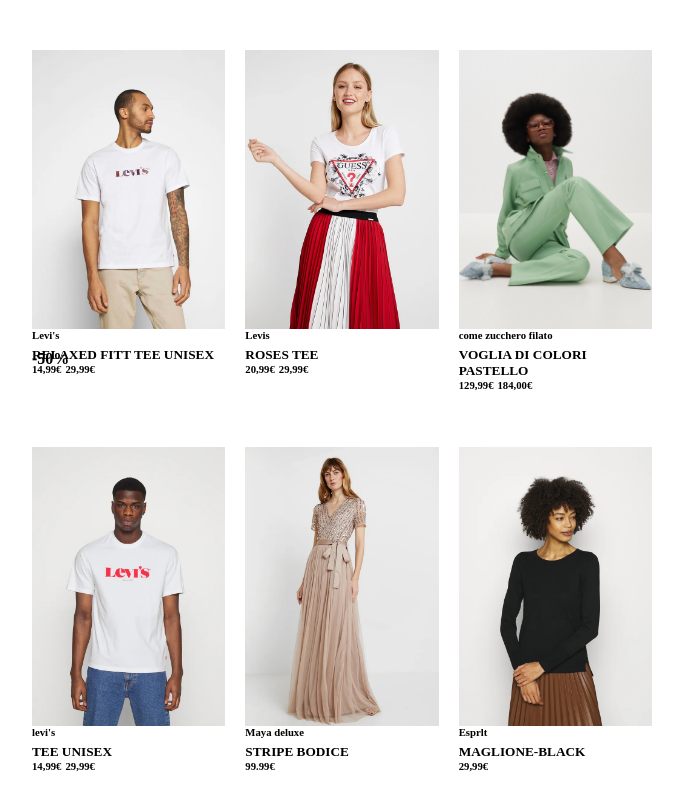
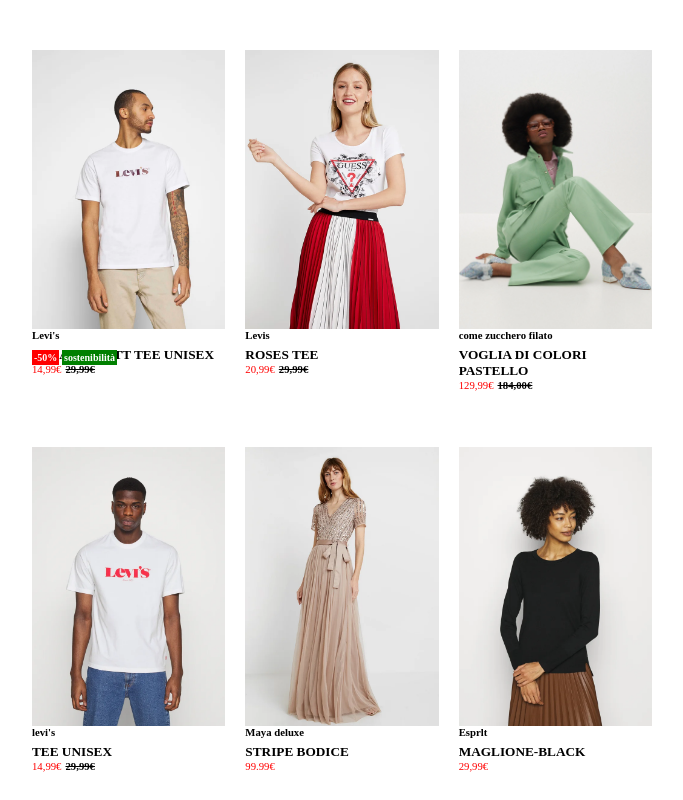
Before and after one commit to CosimoGiove/html-css-boolando, a plain HTML site: page index.html in a window 1280 px wide. Shown: the whole page, without its empty margins (288-971 px from the left). Drawn offline with Linux system fonts and the light colour scheme.

Commit message:
feat:  prima immagine  con sconto e  cuore

```diff
--- a/index.html
+++ b/index.html
@@ -4,6 +4,9 @@
     <meta charset="UTF-8">
     <meta name="viewport" content="width=device-width, initial-scale=1.0">
     <link rel="stylesheet" href="style.css">
+     <!--font awesome-->
+      <!--my css-->
+      <link rel="stylesheet" href="https://cdnjs.cloudflare.com/ajax/libs/font-awesome/6.4.2/css/all.min.css" integrity="sha512-z3gLpd7yknf1YoNbCzqRKc4qyor8gaKU1qmn+CShxbuBusANI9QpRohGBreCFkKxLhei6S9CQXFEbbKuqLg0DA==" crossorigin="anonymous" referrerpolicy="no-referrer" />
     <title>Boolando</title>
 </head>
 <body class="debug">
@@ -12,48 +15,60 @@
         <section>
             <div class="contenitoresupremo">
                <div class="card">
+                 <!--immagine interna-->
                 <img class="immagine" src="images/1.webp" alt="immagine">
+                 <!--font awesome-->
+                <i class="fa-solid fa-heart"></i>
+                  <!--/font awesome-->
                  <div class="sconto">
                     <h4>-50%</h4>
                  </div>
+                 <div class="sostenibilità">
+                    <h4>sostenibilità</h4>
+                 </div>
                 <h6>Levi's</h6>
                 <h5>RELAXED FITT TEE UNISEX</h5>
-                <H6>14,99€</H6>
-                <h6>29,99€</h6>
+                <H6 class="prezzo">14,99€</H6>
+                <h6 class="listino">29,99€</h6>
                </div>
                <div class="card">
+                <!--immagine interna-->
                 <img class="immagine" src="images/2.webp" alt="immagine">
                 <h6>Levis</h6>
                 <h5>ROSES TEE</h5>
-                <h6>20,99€</h6>
-                 <h6>29,99€</h6>
+                <h6 class="prezzo">20,99€</h6>
+                 <h6 class="listino">29,99€</h6>
                </div>
                <div class="card">
+                <!--immagine interna-->
                 <img class="immagine" src="images/3.webp" alt="immagine">
 
                     <h6>come zucchero filato</h6>
                     <h5>VOGLIA DI COLORI PASTELLO</h5>
-                    <h6>129,99€</h6>
-                    <h6>184,00€</h6>
+                    <h6 class="prezzo">129,99€</h6>
+                    <h6 class="listino">184,00€</h6>
                 </div>
                <div class="card">
+                <!--immagine interna-->
                 <img class="immagine" src="images/4.webp" alt="immagine">
                 <h6>levi's</h6>
                 <h5>TEE UNISEX</h5>
-                <h6>14,99€</h6>
-                <h6>29,99€</h6>
+                <h6 class="prezzo">14,99€</h6>
+                <h6 class="listino">29,99€</h6>
                </div>
                <div class="card">
+                <!--immagine interna-->
                 <img class="immagine" src="images/5.webp" alt="immagine">
                 <h6>Maya deluxe</h6>
                 <h5>STRIPE BODICE</h5>
-                <h6>99.99€</h6>
+                <h6 class="prezzo">99.99€</h6>
                </div>
                <div class="card">
+                <!--immagine interna-->
                 <img class="immagine" src="images/6.webp" alt="immagine">
                 <h6>Esprlt</h6>
                 <h5>MAGLIONE-BLACK</h5>
-                <h6>29,99€</h6>
+                <h6 class="prezzo">29,99€</h6>
                </div>
 
              </div>
--- a/style.css
+++ b/style.css
@@ -12,12 +12,6 @@ box-sizing: border-box;
 
 
 /* #region main*/
-
-
-
-
-/*#endregion /main*/
-
 .contenitoresupremo{
     width: 50%;
     margin: auto;
@@ -44,4 +38,39 @@ h6{
 .sconto{
     position: absolute;
     top: 300px;
+    background-color: red;
+    font-size: 10px;
+    padding: 2px;
+    color: white;
 }
+
+.prezzo{
+    color: red;
+    font-weight: lighter;
+}
+.listino{
+    text-decoration: line-through;
+}
+
+.sostenibilità{
+    display: inline-block;
+    position: absolute;
+    top: 300px;
+    left: 30px;
+    font-size: 10px;
+    background-color: green;
+    color: white;
+    padding: 2px;
+}
+
+.fa-solid{
+    position: absolute;
+    top: 5px;
+    left: 210px;
+    background-color: white;
+    padding: 5px;
+}
+
+
+
+/*#endregion /main*/
```
Also changed, not shown: images/1b.webp (added), images/2b.webp (added), images/3b.webp (added), images/4b.webp (added), images/5b.webp (added), images/6b.webp (added), images/boolando_hover.png (added), images/boolean-logo.png (added), 1 other file.
